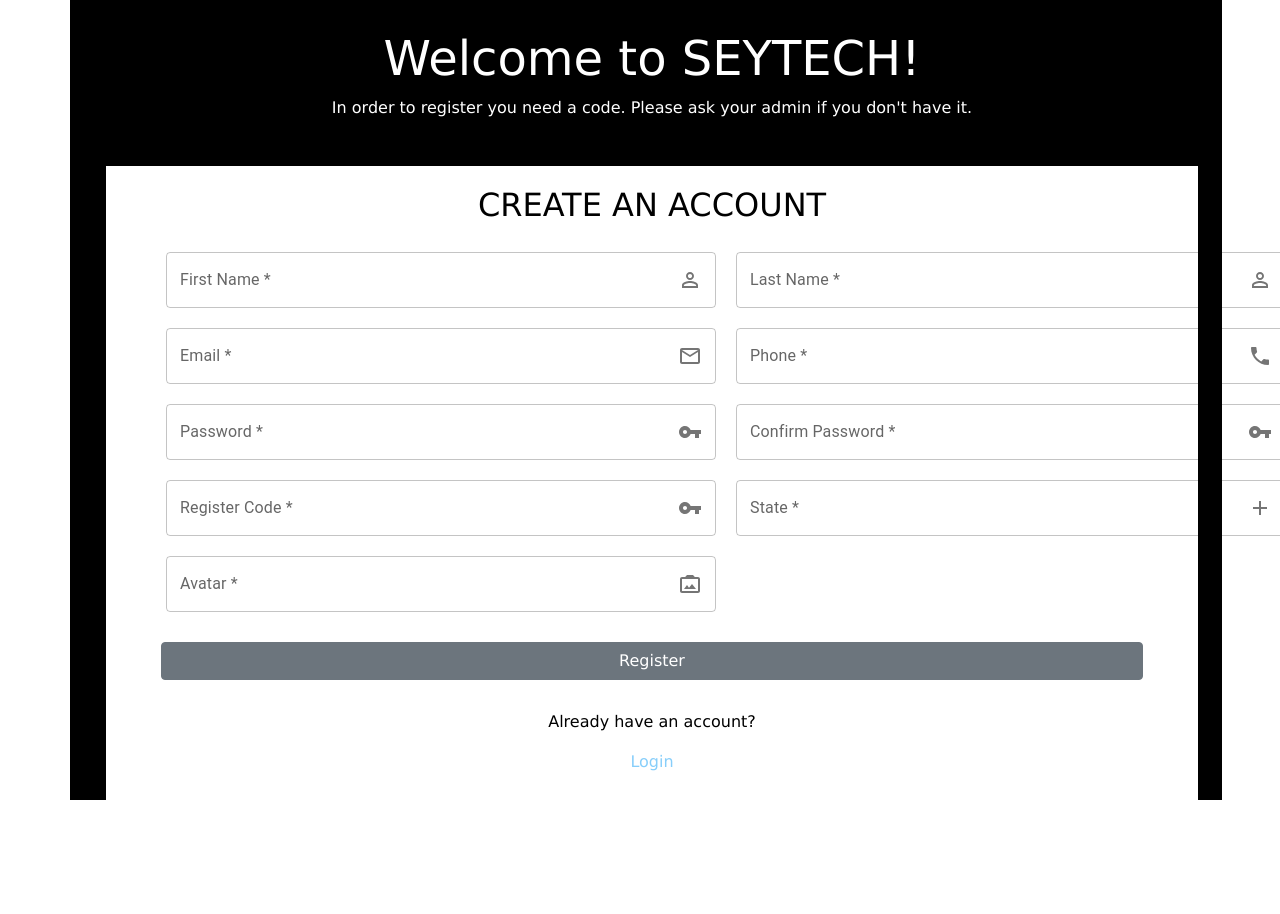
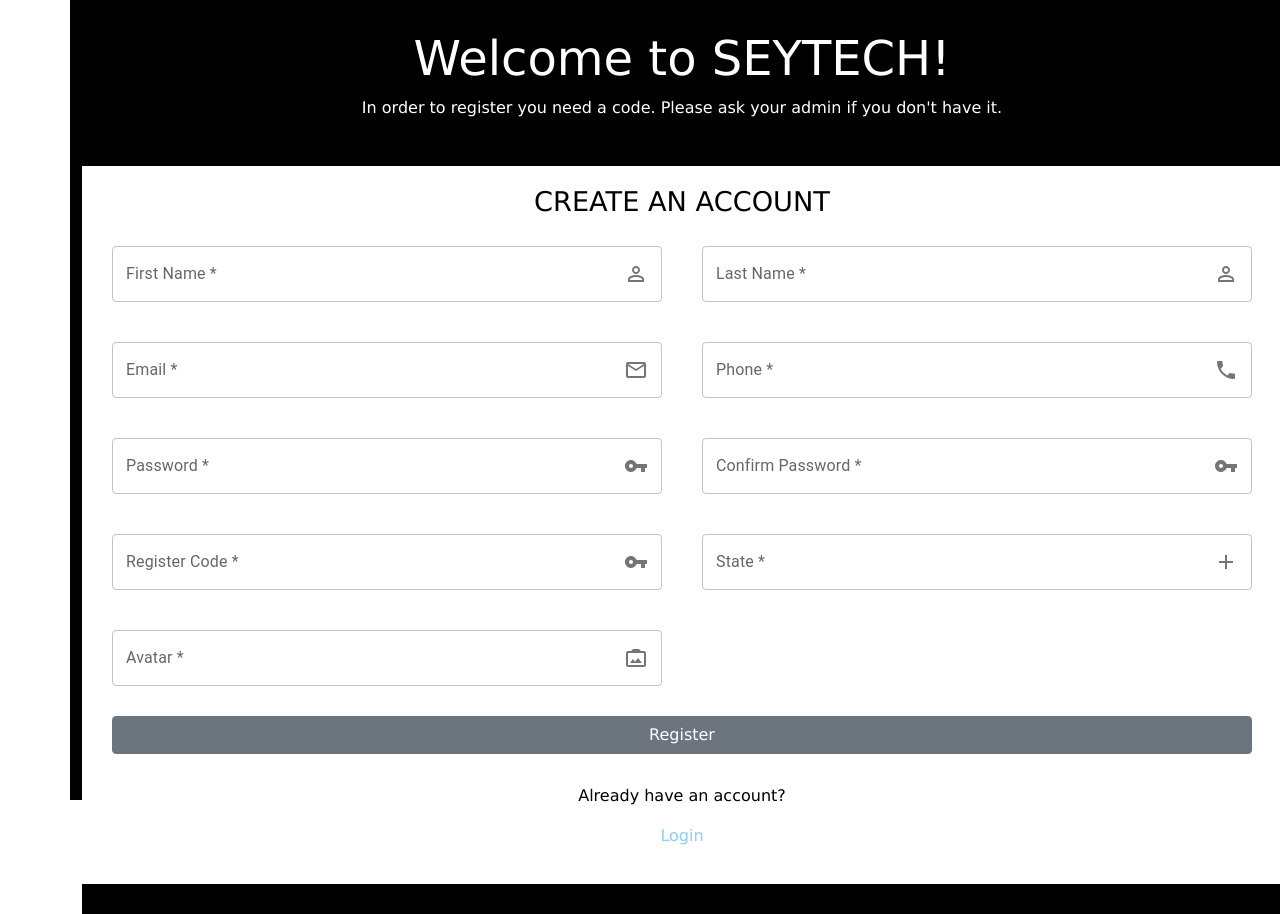
Before and after one commit to aselwilliams/Sign-up, a React (Create React App) app: page /sign-up in a window 1280 px wide. Before the commit the page ends 810 px from the top, so only its background shows below. Built offline with nearby package versions, Linux system fonts and the light colour scheme.

Commit message:
changed body background

```diff
--- a/src/App.css
+++ b/src/App.css
@@ -18,6 +18,8 @@
   color:#fff;
   width: 100vw;
   height: 100vh;
+  display: grid;
+  place-items: center;
 }
 .login{
   width: 350px;
@@ -26,14 +28,8 @@
   margin:auto;
   background-color: white;
   padding:10px;
-  border: black solid 1px;
   text-align: center;
-  padding-left: 10px;
   color:black;
-  margin-top: 200px;
-  /* display: flex;
-  justify-content: center;
-  align-items: center; */
 }
 .login-btn{
   height: 50px;
--- a/src/components/SignUp.js
+++ b/src/components/SignUp.js
@@ -38,7 +38,7 @@
 navigate('/login')
 }
   return (
-      <div className='container'>
+      <div className='signUp-container'>
     <header>
     <h1 className='title'>Welcome to SEYTECH!</h1>
     <p>In order to register you need a code. Please ask your admin if you don't have it.</p>
@@ -51,8 +51,9 @@
       sx={{
        display: 'grid',
        gridTemplateColumns:'550px 550px',
-       gridGap:20,
-       marginLeft:'60px'
+       gridGap:40,
+       marginLeft:'30px',
+       marginRight:'30px'
       }}
     >
 
--- a/src/index.css
+++ b/src/index.css
@@ -5,12 +5,14 @@
   height: 100vh;
 }
 
-.container{
+.signUp-container{
   text-align: center;
-  margin:auto;
   background:black;
   color:#fff;
+  height: 100%;
+  width: 100%;
 }
+
 header{
   padding:30px;
 }
@@ -20,14 +22,14 @@
 }
 h2{
   padding:20px;
-  font-size: 3rem;
+  font-size: 1.7rem;
 }
 footer{
   margin: 30px;
   height: 100px;
 }
 .btn{
-  width:90%;
+  width:95%;
   margin-top: 30px;
 }
 .title{
--- a/src/index.js
+++ b/src/index.js
@@ -1,6 +1,6 @@
 import React from 'react';
 import ReactDOM from 'react-dom/client';
-import './index.css';
+// import './index.css';
 import App from './App';
 import reportWebVitals from './reportWebVitals';
 
```
Also changed, not shown: src/components/LoginPage.js (+3 -4 lines).
